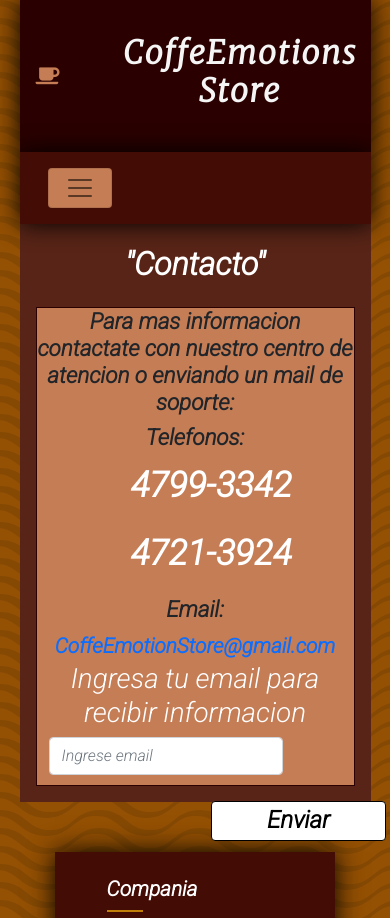
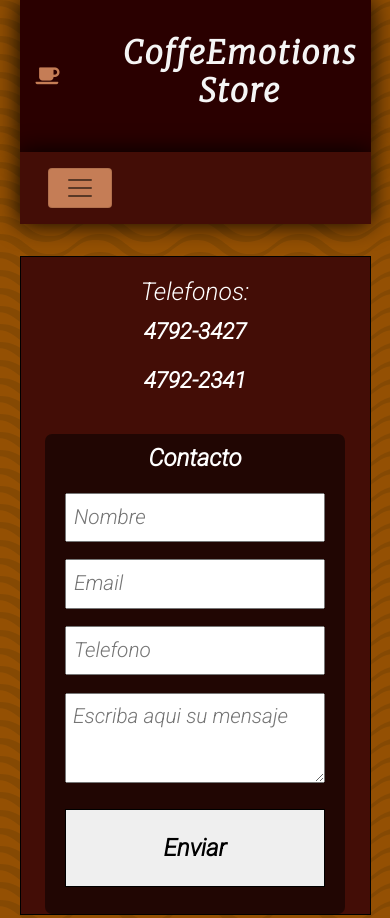
Before and after one commit to Mateo-Pons/mi_repositorio, a website: page html/contacto.html in a window 390 px wide. Shown: the top 918 px of the page. Drawn offline with nearby package versions, Linux system fonts and the light colour scheme.

Commit message:
Contacto y demas

```diff
--- a/html/contacto.html
+++ b/html/contacto.html
@@ -32,7 +32,7 @@
     <header>
       <div class="encabezado">
         <i class="fas fa-coffee cafestore"></i>
-        <a class="titulo" href="index.html"><h1>CoffeEmotions Store</h1></a>
+        <a class="titulo" href="../index.html"><h1>CoffeEmotions Store</h1></a>
         <i class="fas fa-coffee cafestore fasa"></i>
       </div>
     </header>
@@ -76,35 +76,51 @@
 </div>
 </nav>
 <!------------------------------------- SECTION -------------------------------->
-    <section>
+
+<section>
+  <div class="contact">
+
+    <div class="telcontac">
+      <h2>Telefonos:</h2>
+      <p>4792-3427</p>
+      <p>4792-2341</p>
+    </div>
+
+    <form action="">
+      <h2>Contacto</h2>
+      <input type="text" name="Nombre" placeholder="Nombre">
+      <input type="email" name="Email" placeholder="Email">
+      <input type="number" name="Telefono" placeholder="Telefono">
+      <textarea name="mensaje" placeholder="Escriba aqui su mensaje"></textarea>
+      <input type="button" value="Enviar" class="boton">
+    </form>
+  </div>
+</section>
+
+
+
+
+  <!-- <section>
         <div class="section_contacto">
             <div class="titulo_contacto">
                 <h2>"Contacto"</h2>
             </div>
-
-            <section id="contacto">
               <div class="contac">
-                <h3>Para mas informacion contactate con nuestro centro de atencion o enviando un mail de soporte:</h3>
-                <h2>Telefonos:</h2>
+                <h2>Para mas informacion contactate con nuestro centro de atencion o enviando un mail de soporte:</h3>
+                <h3>Telefonos:</h2>
                 <ul>
                     <li><p>4799-3342</p></li>
                     <li><p>4721-3924</p></li>
                 </ul>
-                <h2>Email:</h2>
+                <h4>Email:</h2>
                 <a href="gmail.com">CoffeEmotionStore@gmail.com</a>
               </div>
-            <div class="inpu container">
-                <h1>Ingresa tu email para recibir informacion</h1>
-                <for action="#">
-                <div class="form-group">
-  	            <input type="email" class="form-control" id="email" placeholder="Ingrese email" name="email">
-	              </div>
-	              <button type="submit" class="btn btn-default">Enviar</button>
-                </form>
-            </div>
-          </section>
+              <div class="inpu container">
+  	            <input type="email" class="form-control" id="email" placeholder="Ingrese email" name="email"><button type="submit" class="btn btn-default">Enviar</button>
+              </div>
         </div>
-    </section>
+    </section> -->
+
 <!------------------------------------- FOOTER -------------------------------->
 <footer class="footer">
   <div class="container">
--- a/scss/_section.scss
+++ b/scss/_section.scss
@@ -155,87 +155,82 @@
 }
 
 /*-----------------------------Contacto----------------------------------------*/
-.section_contacto{
+ .contact{
+     margin-top: 2rem;
+     border: 1px solid black;
+     display: flex;
+     background-color: $color6;
+     form{
+     width: 450px;
+     margin: auto;
+     background-color: rgba(0,0,0,0.5);
+     padding: 10px 20px;
+     box-sizing: border-box;
+     border-radius: 7px;
+        h2{
+        color: white;
+        text-align: center;
         margin: 0;
-    background-color: $color2;
-    opacity: initial;
-    text-align: center;
-    .titulo_contacto{
-        text-align: center;
-        padding-top: 1.3rem;
-        h2{
-            font-weight: 900;
-            font-size: 2rem;
+        font-size: 1.5rem;
+        margin-bottom: 20px;
+        font-weight: 600;
+        }
+        input,textarea{
+            width: 100%;
+            margin-bottom: 1.1rem;
+            padding: 7px;
+            box-sizing: border-box;
+            font-size: 1.3rem;
+        }
+        textarea{
+            min-height: 90px;
+            max-height: 200px;
+        }
+        .boton{
+            border: 1px solid black;
+            color: black;
+            font-size: 1.5rem;
+            font-weight: 600;
+            padding: 20px;
+            &:hover{
+                background-color: $color5;
+                transition: 0.5s ease-out;
+                cursor: pointer;
                 color: white;
             }
         }
     }
-
-#contacto{
-    background-color: $color4;
-    display: inline-block;
-    border: 1px solid $color1;
-    margin: 1rem;
-    h2,h3{
-    font-weight: 900;
-    font-size: 2.2rem;
-    }
-    li{
-    list-style-type: none;
-    p{
-        font-size: 2.2rem;
-        font-weight: 900;
+    .telcontac{
+        display: flex;
+        flex-direction: column;
+        justify-content: center;
+        margin: 20px;
+        font-weight:600;
         color: white;
-        }
-    }
-    a{
-        text-decoration: none;
-        font-weight: 900;
-        font-size: 1.5rem;
-    }
-    .inpu{
-        h1{
-            color: white;
-        }
-        .form-group{
-            margin: 0;
-            padding-bottom: 10px;
-            width: 60vw;
-        }
-    }
-}
-.btn-default{
-    border: 1px solid black;
-    margin: 1rem;
-    width: 175px;
-    height: 40px;
-    color: black;
-    font-size: 1.5rem;
-    font-weight: 600;
-    padding-top: 0;
-    &:hover{
-        background-color: $color3;
-        transition: 0.5s ease-out;
+        font-size: 1.4rem;
     }
 }
 /*------------------------------------------Queries---------------------------------------------*/
 
- @media (max-width: 700px){
-    #contacto{
-    h2,h3{
-        font-weight: 600;
-        font-size: 1.4rem;
+@media (max-width: 470px){
+    .contact{
+        display: flex;
+        flex-direction: column;
+        form{
+            width: 300px;
+            margin: auto;
+            background-color: rgba(0,0,0,0.5);
+            padding: 10px 20px;
+            box-sizing: border-box;
+            border-radius: 7px;
         }
-    p{
-        font-size: 15px;
-        font-weight: 600;
-        }
-    a{
-        font-weight: 600;
-        font-size: 1.3rem;
+        .telcontac{
+            text-align: center;
         }
     }
 }
+
+
 
 
 /*---------------------------- Marcas ----------------------------------------*/
```
Also changed, not shown: html/marcas.html (+3 -3 lines), html/productos.html (+3 -3 lines), index.html (+3 -3 lines), css/copia.css. Lines whose indentation alone changed are shown as unchanged.
